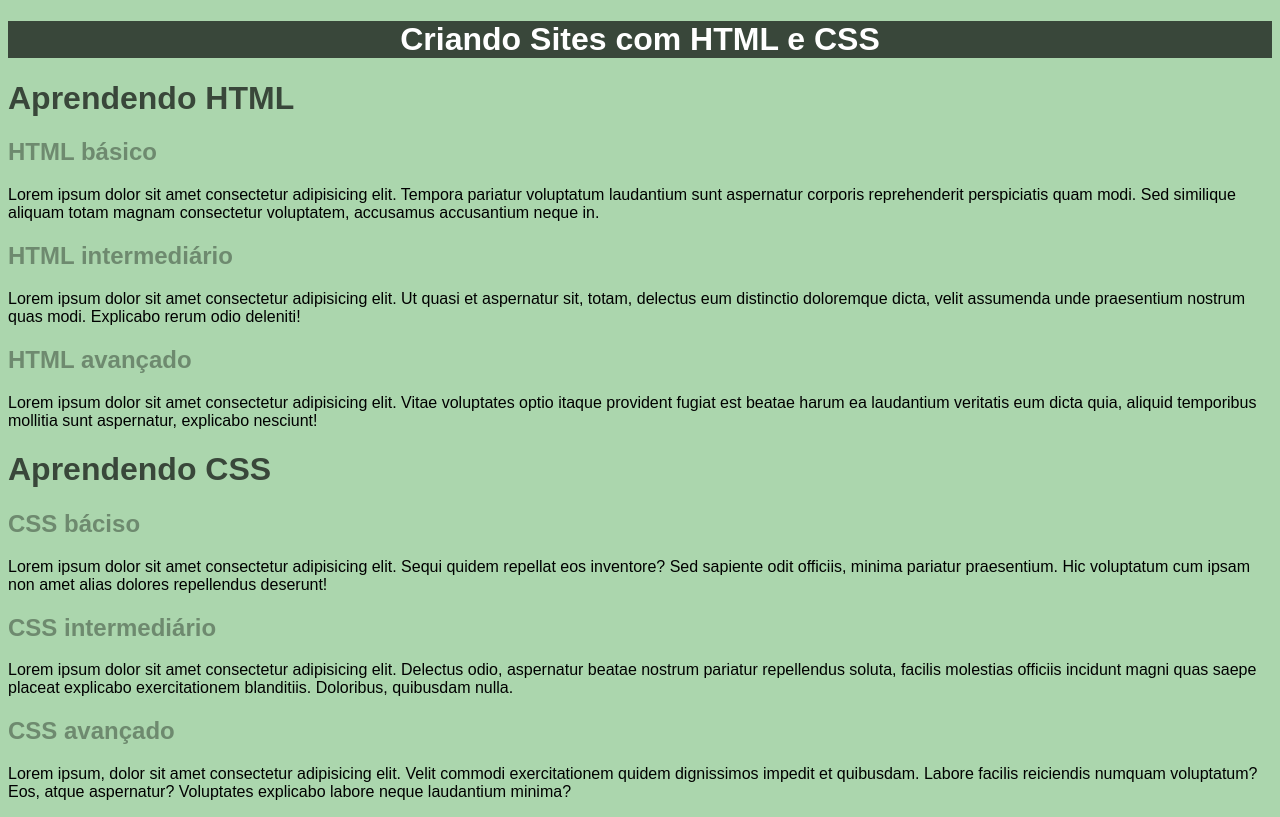
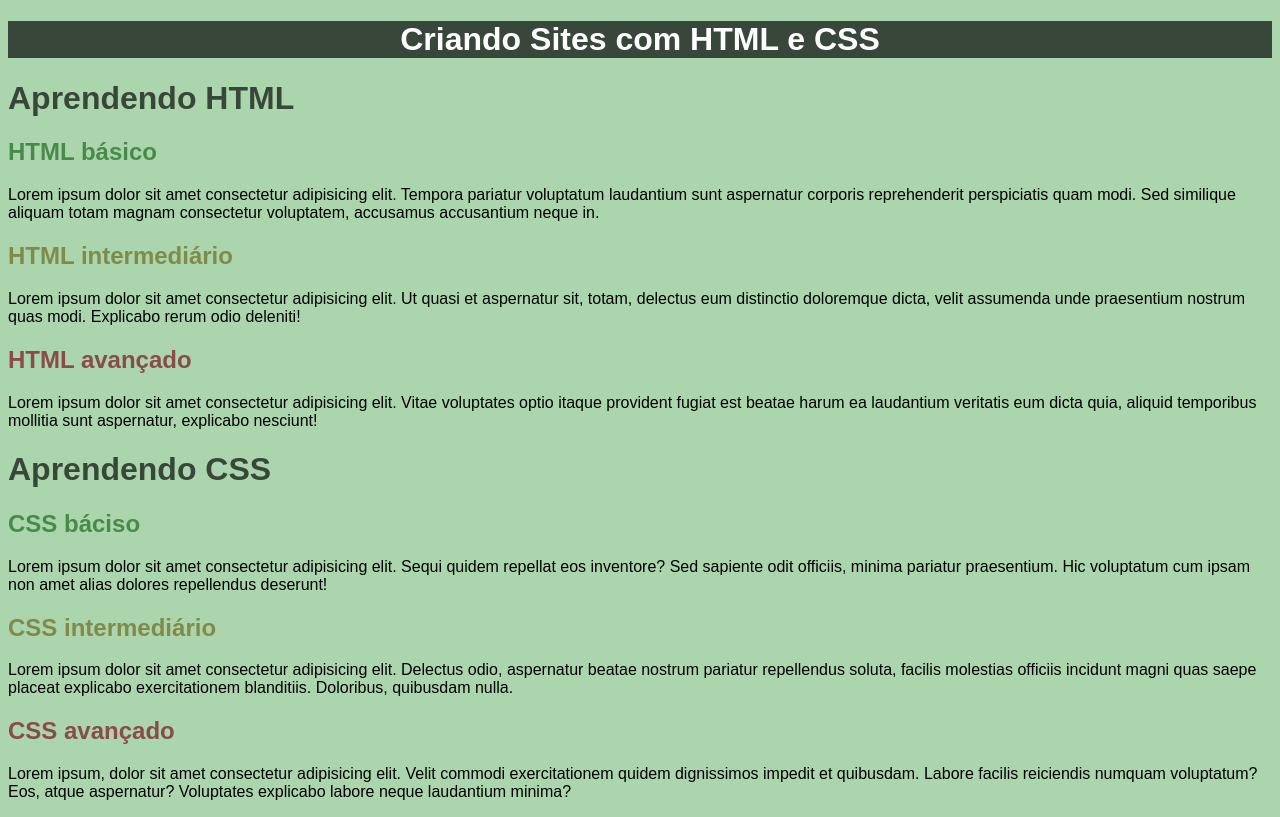
Before and after one commit to alan-matheus/HTML5-CSS3-2, a plain HTML site: page ex023/index.html in a window 1280 px wide. Drawn offline with Linux system fonts and the light colour scheme.

Commit message:
mudei o CSS ex023
o ex023 teve seu CSS modificado, foram adicionadas classes

```diff
--- a/ex023/index.html
+++ b/ex023/index.html
@@ -11,18 +11,18 @@
 
     <h1 id="principal">Criando Sites com HTML e CSS</h1>
     <h1>Aprendendo HTML</h1>
-    <h2>HTML básico</h2>
+    <h2 class="basico">HTML básico</h2>
     <p>Lorem ipsum dolor sit amet consectetur adipisicing elit. Tempora pariatur voluptatum laudantium sunt aspernatur corporis reprehenderit perspiciatis quam modi. Sed similique aliquam totam magnam consectetur voluptatem, accusamus accusantium neque in.</p>
-    <h2>HTML intermediário</h2>
+    <h2 class="intermediario">HTML intermediário</h2>
     <p>Lorem ipsum dolor sit amet consectetur adipisicing elit. Ut quasi et aspernatur sit, totam, delectus eum distinctio doloremque dicta, velit assumenda unde praesentium nostrum quas modi. Explicabo rerum odio deleniti!</p>
-    <h2>HTML avançado</h2>
+    <h2 class="avancado">HTML avançado</h2>
     <p>Lorem ipsum dolor sit amet consectetur adipisicing elit. Vitae voluptates optio itaque provident fugiat est beatae harum ea laudantium veritatis eum dicta quia, aliquid temporibus mollitia sunt aspernatur, explicabo nesciunt!</p>
     <h1>Aprendendo CSS</h1>
-    <h2>CSS báciso</h2>
+    <h2 class="basico">CSS báciso</h2>
     <p>Lorem ipsum dolor sit amet consectetur adipisicing elit. Sequi quidem repellat eos inventore? Sed sapiente odit officiis, minima pariatur praesentium. Hic voluptatum cum ipsam non amet alias dolores repellendus deserunt!</p>
-    <h2>CSS intermediário</h2>
+    <h2 class="intermediario">CSS intermediário</h2>
     Lorem ipsum dolor sit amet consectetur adipisicing elit. Delectus odio, aspernatur beatae nostrum pariatur repellendus soluta, facilis molestias officiis incidunt magni quas saepe placeat explicabo exercitationem blanditiis. Doloribus, quibusdam nulla.
-    <h2>CSS avançado</h2>
+    <h2 class="avancado">CSS avançado</h2>
     <p>Lorem ipsum, dolor sit amet consectetur adipisicing elit. Velit commodi exercitationem quidem dignissimos impedit et quibusdam. Labore facilis reiciendis numquam voluptatum? Eos, atque aspernatur? Voluptates explicabo labore neque laudantium minima?</p>
 
 </body>
--- a/ex023/style.css
+++ b/ex023/style.css
@@ -13,4 +13,18 @@ h1#principal{
 
 h1{color: #39473A;}
 
-h2{color: #6E8A6F;}
+
+.basico{
+  color: #498a4b;
+  font-weight: 700;
+}
+
+.intermediario{
+    color: #808a49;
+    font-weight: 700;
+}
+
+.avancado{
+    color: #8a4b49;
+    font-weight: 700 ;
+}
```
